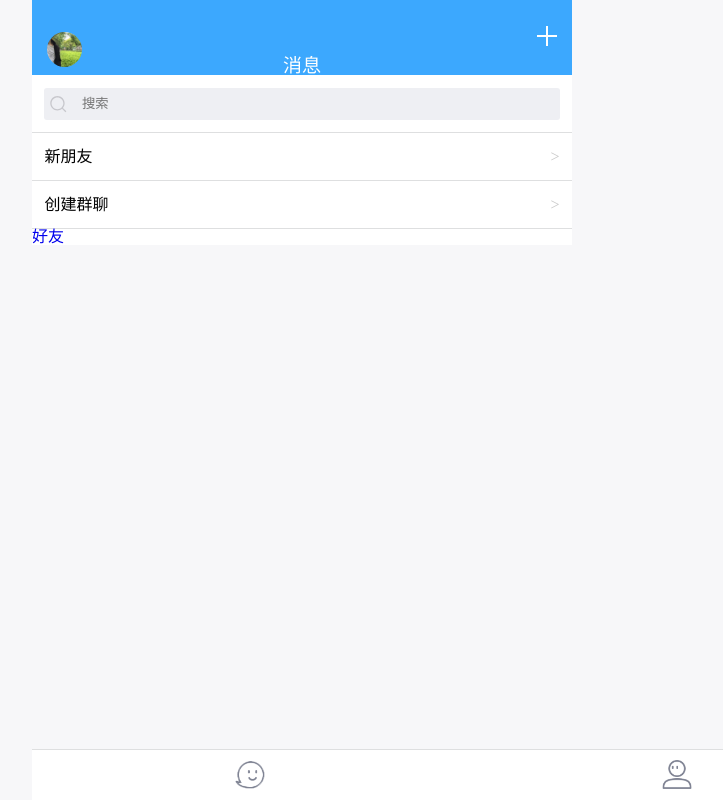
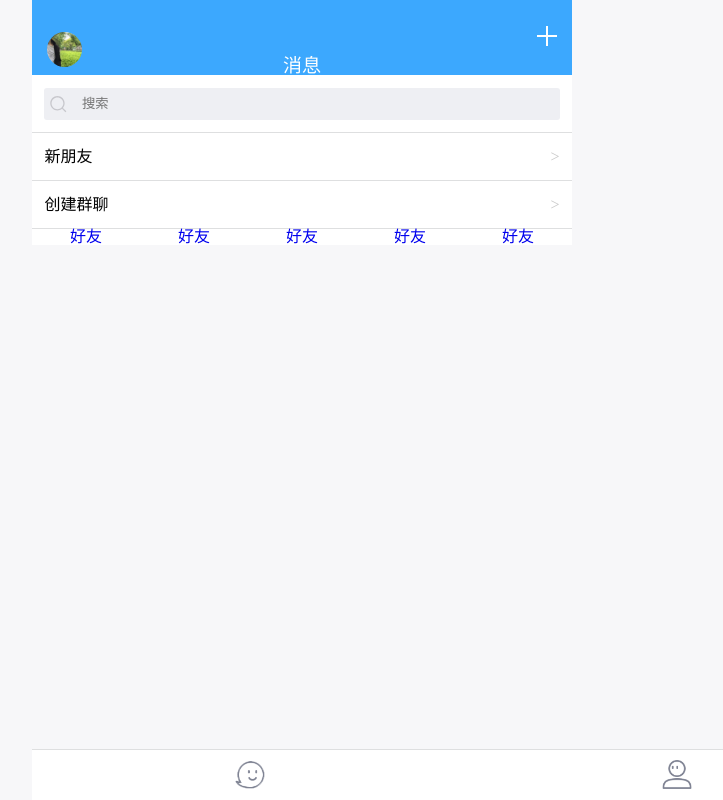
Before and after one commit to lllomh/iPhoneQQ, a Vue app: page /list in a window 1280 px wide. Shown: the whole page, without its empty margins (338-1061 px from the left). Built offline with nearby package versions, Linux system fonts and the light colour scheme; what mint-ui would draw is missing.

Commit message:
文字样式

```diff
--- a/src/page/peopleList/index.vue
+++ b/src/page/peopleList/index.vue
@@ -27,7 +27,24 @@
                             <router-link to="/">好友</router-link>
                             <span></span>
                         </li>
+                        <li>
+                            <router-link to="/">好友</router-link>
+                            <span></span>
+                        </li>
+                        <li>
+                            <router-link to="/">好友</router-link>
+                            <span></span>
+                        </li>
+                        <li>
+                            <router-link to="/">好友</router-link>
+                            <span></span>
+                        </li>
+                        <li>
+                            <router-link to="/">好友</router-link>
+                            <span></span>
+                        </li>
                     </ul>
+                    <div style="clear: both"></div>
                 </div>
             </div>
         </section>
@@ -65,4 +82,9 @@
     ul.ulsd li{
         border: none;
     }
+    .ulsd li{
+        float: left;
+        width: 20%;
+        text-align: center;
+    }
 </style>
```
